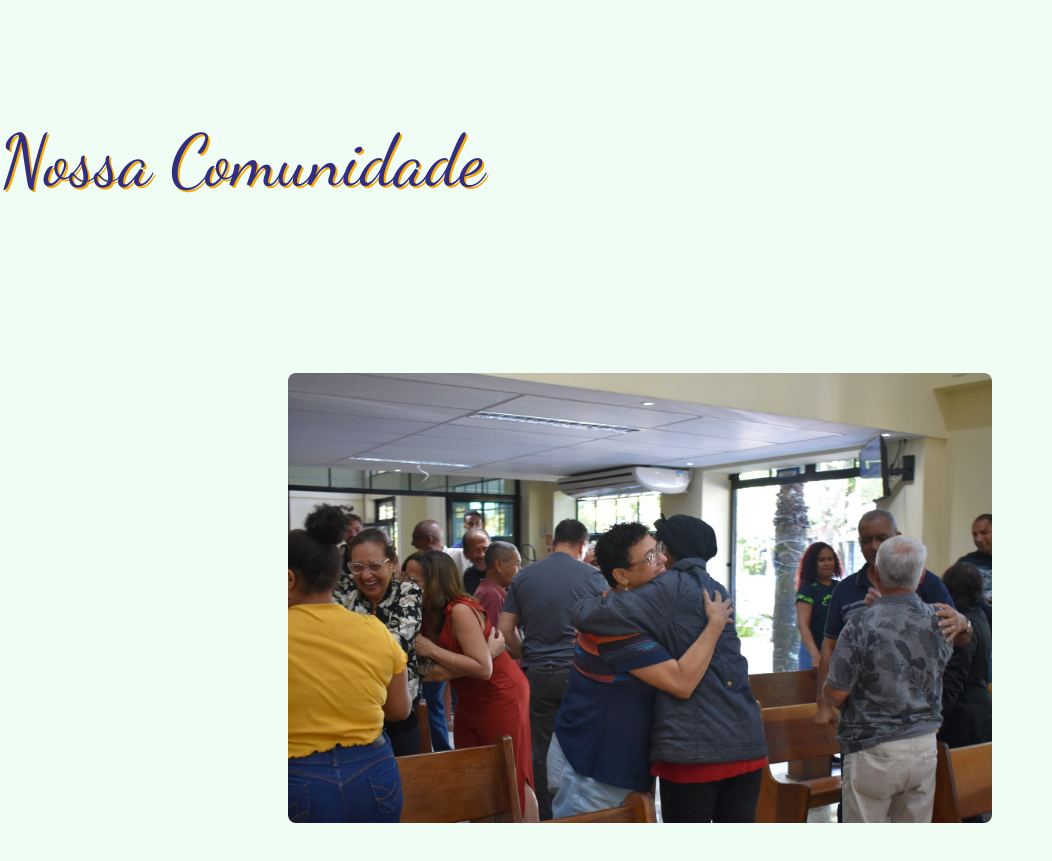
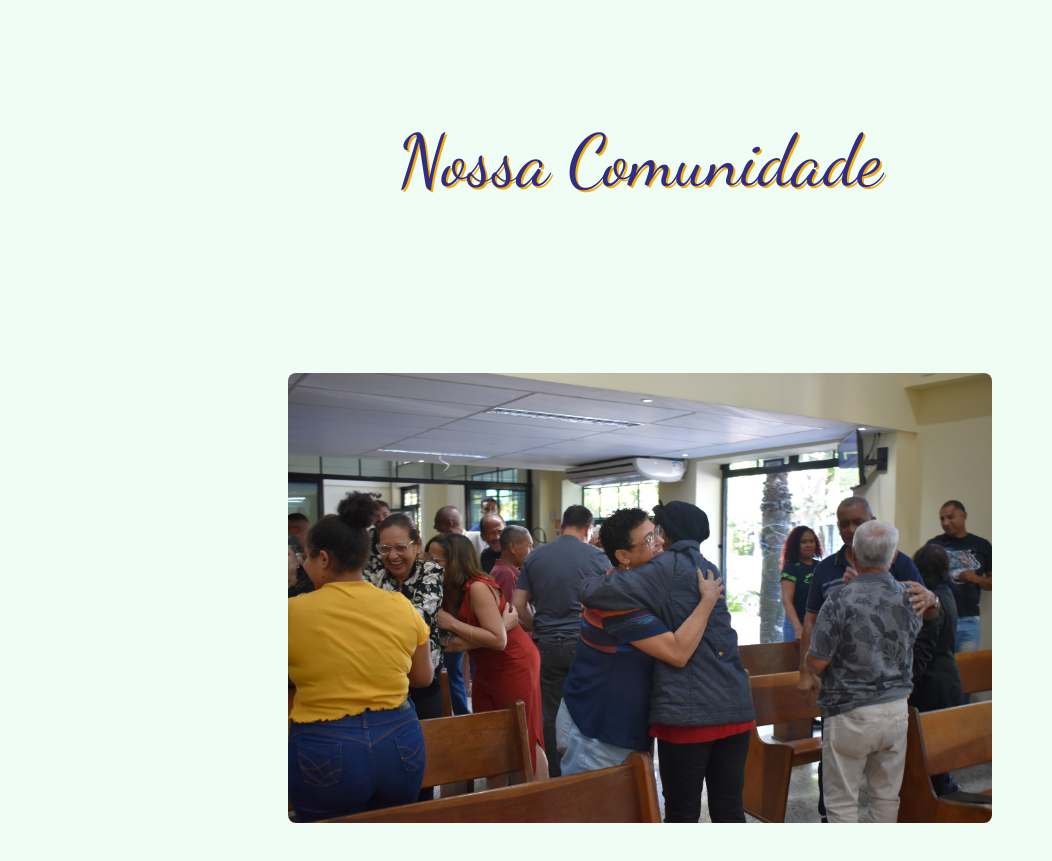
Before and after one commit to Silvio-SC/Igreja-Batista-Nova-Aurora, a Next.js app: page / in a window 1280 px wide. Shown: the part 2240-3101 px from the top of the page, without its empty margins (0-1052 px from the left). Built offline with nearby package versions, Linux system fonts and the light colour scheme.

Commit message:
fix: responsividade do carrosel

```diff
--- a/src/app/page.tsx
+++ b/src/app/page.tsx
@@ -7,7 +7,7 @@ export default function Home() {
   return (
     <main>
       <section className="
-        flex min-h-full flex-col items-center justify-center px-6 py-40 md:px-24 md:py-48 font-roboto
+        flex min-h-full flex-col items-center justify-center px-6 py-40 sm:py-32 md:px-24 md:py-48 font-roboto
         bg-[url('../assets/Background.png')] bg-no-repeat bg-cover bg-center
         ">
         <div className="flex flex-col z-10 max-w-5xl w-full gap-12">
@@ -30,9 +30,11 @@ export default function Home() {
         </h2>
         <Pastores />
       </section>
-      <h2 className="font-['Dancing_Script'] text-5xl font-normal drop-shadow-yellow xl:text-7xl">
+      <div className="bg-green-50 flex flex-col items-center">
+        <h2 className="font-['Dancing_Script'] text-5xl font-normal drop-shadow-yellow xl:text-7xl">
           Nossa Comunidade
-      </h2>
+        </h2>
+      </div>
       <Carousel />
       <section className='flex justify-center py-36'>
         <div className='w-3/4 rounded-lg overflow-hidden'>
--- a/src/components/carousel/index.tsx
+++ b/src/components/carousel/index.tsx
@@ -19,35 +19,35 @@ export const Carousel = () => {
                             <div className="hs-carousel-slide">
                                 <div className="flex justify-center">
                                 <span className="self-center flex justify-center transition duration-700 overflow-hidden ">
-                                    <Image src={f1} alt='fotos da comunidade' className="h-[550px] sm:min-h-[520px] max-w-max"/>
+                                    <Image src={f1} alt='fotos da comunidade' className="h-[550px] sm:h-[600px] max-xl:max-w-max xl:h-auto"/>
                                 </span>
                                 </div>
                             </div>
                             <div className="hs-carousel-slide">
                                 <div className="flex justify-center">
                                     <span className="flex justify-center self-center transition duration-700 overflow-hidden">
-                                        <Image src={f2} alt='fotos da comunidade' className="h-[450px] sm:h-[520px] max-w-max position"/>
+                                        <Image src={f2} alt='fotos da comunidade' className="h-[450px] sm:h-[600px] max-xl:max-w-max xl:h-auto"/>
                                     </span>
                                 </div>
                             </div>
                             <div className="hs-carousel-slide">
                                 <div className="flex justify-center">
                                     <span className="flex justify-center self-center transition duration-700 overflow-hidden">
-                                        <Image src={f3} alt='fotos da comunidade' className="h-[450px] sm:h-[520px] max-w-max"/>
+                                        <Image src={f3} alt='fotos da comunidade' className="h-[450px] sm:h-[600px] max-xl:max-w-max xl:h-auto"/>
                                     </span>
                                 </div>
                             </div>
                             <div className="hs-carousel-slide">
                                 <div className="flex justify-center">
                                     <span className="flex justify-center self-center transition duration-700 overflow-hidden">
-                                        <Image src={f4} alt='fotos da comunidade' className="h-[450px] sm:h-[520px] max-w-max"/>
+                                        <Image src={f4} alt='fotos da comunidade' className="h-[450px] sm:h-[600px] max-xl:max-w-max xl:h-auto"/>
                                     </span>
                                 </div>
                             </div>
                             <div className="hs-carousel-slide">
                                 <div className="flex justify-center">
                                     <span className="flex justify-center self-center transition duration-700 overflow-hidden">
-                                        <Image src={f5} alt='fotos da comunidade' className="h-[450px] sm:h-[560px] max-w-max"/>
+                                        <Image src={f5} alt='fotos da comunidade' className="h-[450px] sm:h-[560px] max-xl:max-w-max xl:h-auto"/>
                                     </span>
                                 </div>
                             </div>
```
